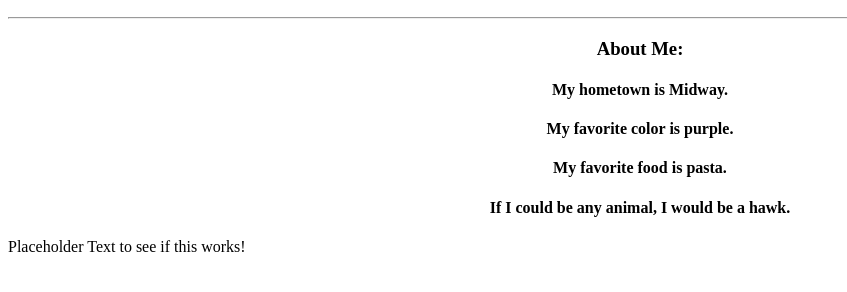
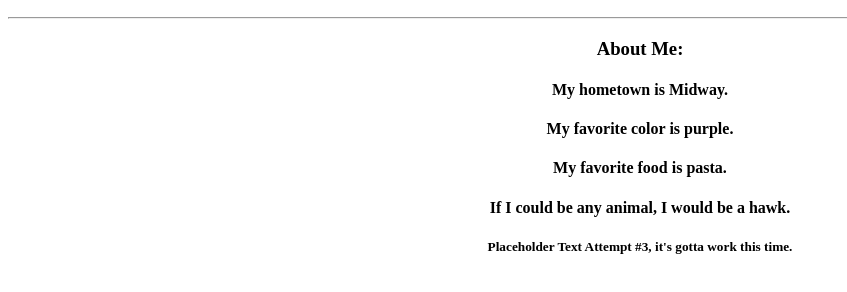
Before and after one commit to flsgrndr/my-first-repo, a plain HTML site: page index.html in a window 1280 px wide. Shown: the part 110-402 px from the top of the page, without its empty margins (0-847 px from the left). Drawn offline with Linux system fonts and the light colour scheme.

Commit message:
Third placeholder text attempt is the charm

```diff
--- a/index.html
+++ b/index.html
@@ -15,7 +15,7 @@
                     <h4>My favorite color is purple.</h4>
                     <h4>My favorite food is pasta.</h4>
                     <h4>If I could be any animal, I would be a hawk.</h4>
+                    <h5>Placeholder Text Attempt #3, it's gotta work this time.</h5>
             </div>
-            <p>Placeholder Text to see if this works!</p>
           </body>
         </html>
```
